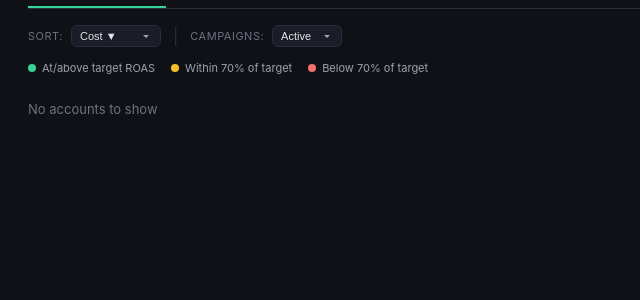
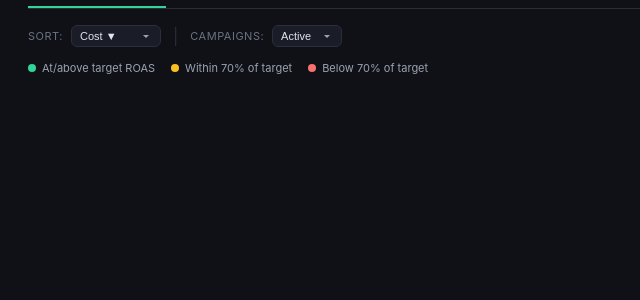
Before and after one commit to dingospo1/ads-dashboard, a Flask app: page / in a window 1280 px wide. Shown: the part 204-504 px from the top of the page, without its empty margins (0-640 px from the left). Run offline with Flask 3, Linux system fonts and the light colour scheme; data that the repository does not hold is empty.

Commit message:
Main tabs: show static placeholder cards when API data is empty (quota exhausted)

```diff
--- a/templates/dashboard.html
+++ b/templates/dashboard.html
@@ -686,8 +686,11 @@ function renderCard(account, mccKey) {
    RENDER ALL
    ============================================================ */
 function renderAll() {
-  document.getElementById('happy-tab').innerHTML = happyAccounts.map(a => renderCard(a, 'happy')).join('') || '<p style="color:#6b7280;font-size:13px;padding:12px 0">No accounts to show</p>';
-  document.getElementById('upscale-tab').innerHTML = upscaleAccounts.map(a => renderCard(a, 'upscale')).join('') || '<p style="color:#6b7280;font-size:13px;padding:12px 0">No accounts to show</p>';
+  // If API data hasn't loaded yet (e.g. quota exhausted), show placeholder cards from static list
+  const happyToRender   = happyAccounts.length   ? happyAccounts   : STATIC_HAPPY.map(a => ({ ...a, totalCost: 0, totalRev: 0, totalConv: 0, roas: 0, campaigns: [] }));
+  const upscaleToRender = upscaleAccounts.length ? upscaleAccounts : STATIC_UPSCALE.map(a => ({ ...a, totalCost: 0, totalRev: 0, totalConv: 0, roas: 0, campaigns: [] }));
+  document.getElementById('happy-tab').innerHTML   = happyToRender.map(a => renderCard(a, 'happy')).join('');
+  document.getElementById('upscale-tab').innerHTML = upscaleToRender.map(a => renderCard(a, 'upscale')).join('');
   updateSummary();
 }
 
```
